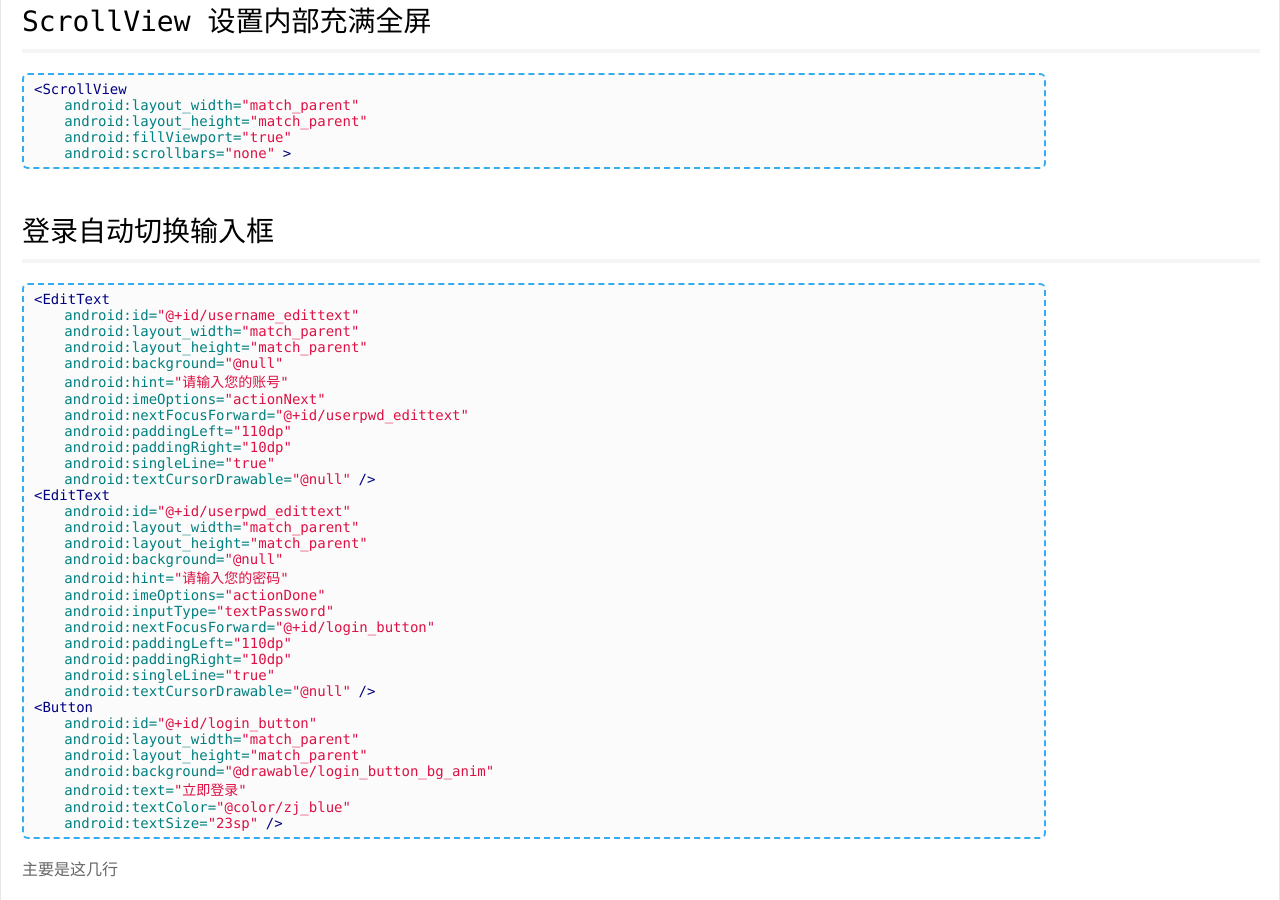
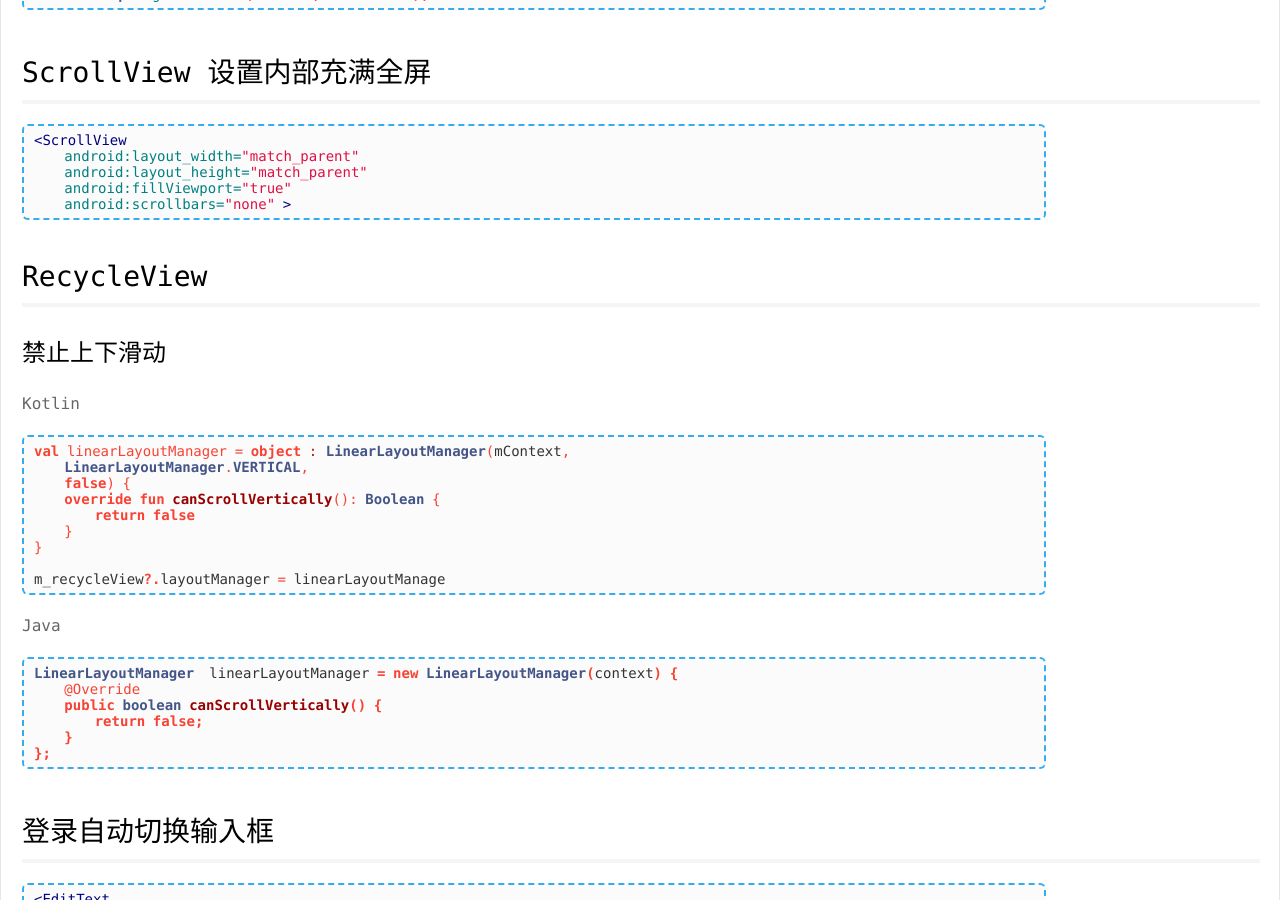
Before and after one commit to psvmc/myblog_jekyll, a Jekyll site: the page built from _posts/2018-07-20-android-tips.md, in a window 1280 px wide and 900 px high, scrolled down 8958 px. Built offline with Jekyll 4.4.1, drawn with Linux system fonts in a browser that asks for light colours; comment, search, counter and statistics services are not loaded.

Commit message:
文章更新

````diff
--- a/_posts/2018-07-20-android-tips.md
+++ b/_posts/2018-07-20-android-tips.md
@@ -395,6 +395,35 @@ ContextCompat.getDrawable(context, drawableId);
 ```
 
 
+
+## RecycleView
+
+### 禁止上下滑动
+
+Kotlin
+
+```kotlin
+val linearLayoutManager = object : LinearLayoutManager(mContext,
+    LinearLayoutManager.VERTICAL,
+    false) {
+    override fun canScrollVertically(): Boolean {
+        return false
+    }
+}
+
+m_recycleView?.layoutManager = linearLayoutManage
+```
+
+Java
+
+```java
+LinearLayoutManager  linearLayoutManager = new LinearLayoutManager(context) {
+    @Override
+    public boolean canScrollVertically() {
+        return false;
+    }
+};
+```
 
 
 
````
Also changed, not shown: _posts/2018-05-15-android-lib-me.md (+11 -1 lines), _posts/2018-08-23-android-rxjava-3.md (added, +102 -0 lines), _posts/2018-08-21-android-rxjava.md (renamed from _posts/2018-04-05-android-rxjava.md), _posts/2018-08-22-android-rxjava-2.md (renamed from _posts/2018-04-06-android-rxjava-2.md).
